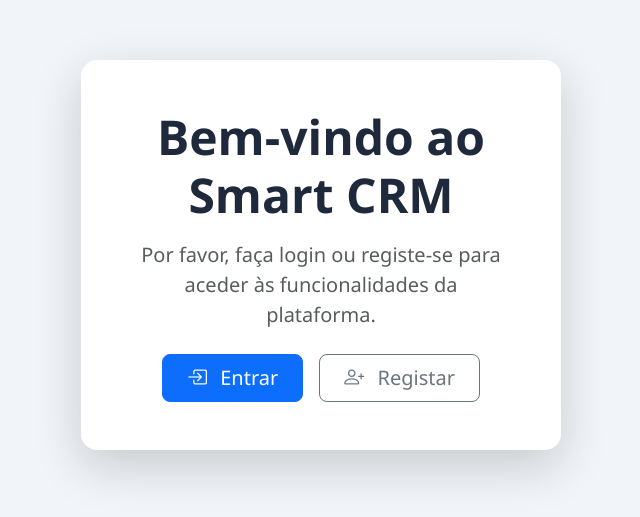
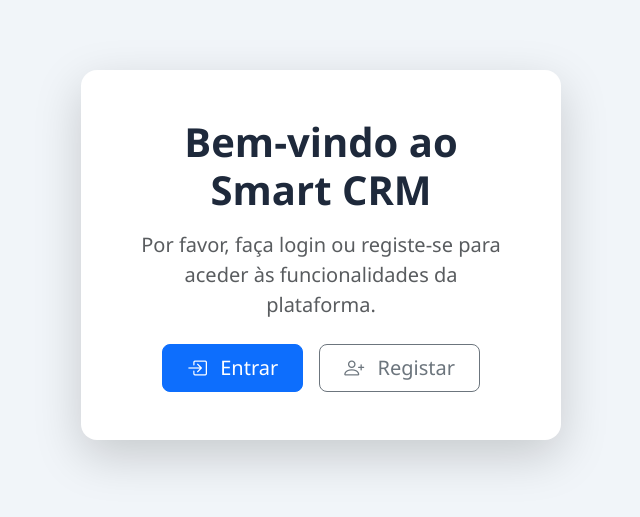
Before and after one commit to SimaoTroeira/SmartCRM, a Vue app in the folder frontend/: page / in a window 1280 px wide. Shown: the part 133-650 px from the top of the page, without its empty margins (319-959 px from the left). Built offline with nearby package versions, Linux system fonts and the light colour scheme.

Commit message:
Home letra mudada

```diff
--- a/frontend/src/components/Home.vue
+++ b/frontend/src/components/Home.vue
@@ -1,7 +1,7 @@
 <template>
   <div class="home-container d-flex justify-content-center align-items-center">
     <div class="welcome-card text-center shadow-lg p-5 animate-fade-in">
-      <h1 class="fw-bold display-5 mb-3">Bem-vindo ao <br />Smart CRM</h1>
+      <h1 class="fw-bold display-8 mb-3">Bem-vindo ao <br />Smart CRM</h1>
       <p class="text-muted fs-5 mb-4">
         Por favor, faça login ou registe-se para aceder às funcionalidades da plataforma.
       </p>
```
